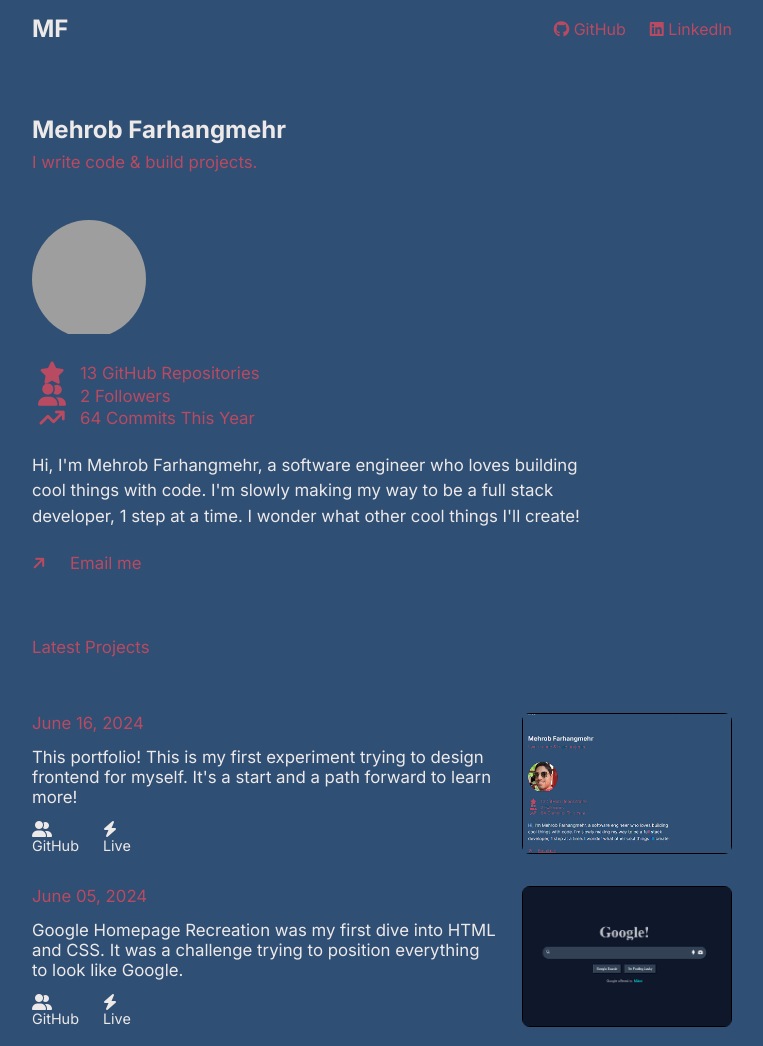
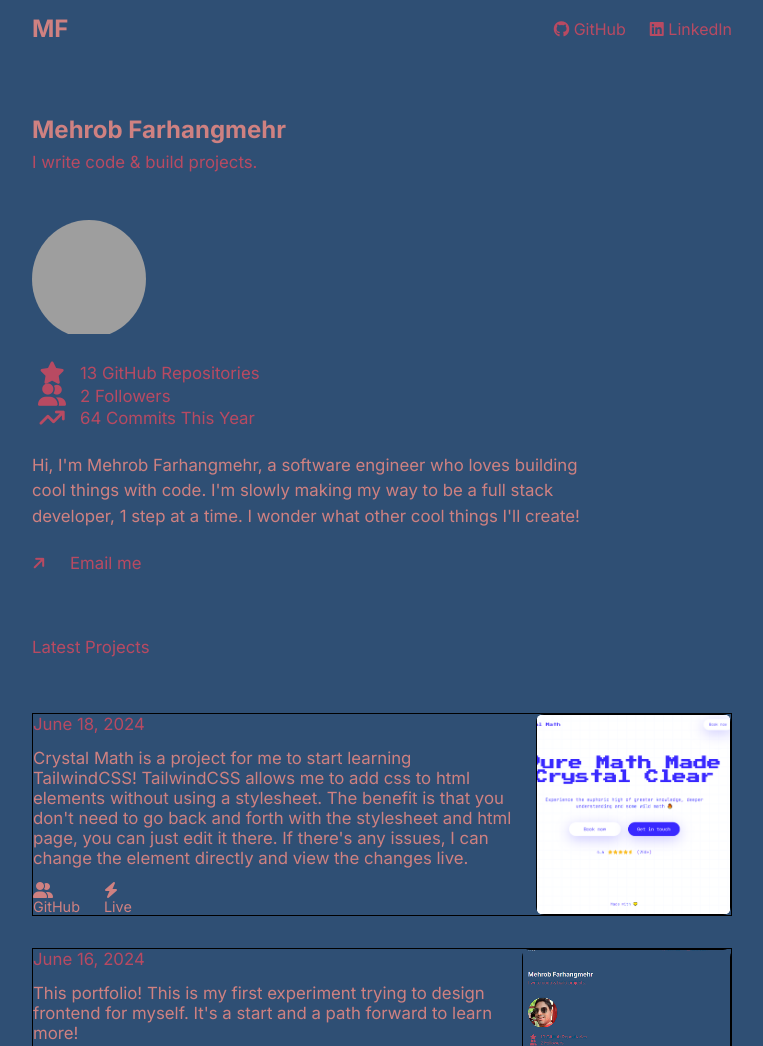
Before and after one commit to SacredClay/firstportfolio, a plain HTML site: page first-portfolio/index.html in a window 1280 px wide. Shown: the top 1046 px of the page, without its empty margins (258-1021 px from the left). Drawn offline with Linux system fonts and the light colour scheme; grey boxes are pictures that could not be loaded.

Commit message:
Added new project: crystal math and added a border for projects. (#4)

```diff
--- a/first-portfolio/index.html
+++ b/first-portfolio/index.html
@@ -97,6 +97,44 @@
       </section>
       <section class="projectContainer">
         <p class="darkerText headerText">Latest Projects</p>
+        <div class="projectItem">
+          <div>
+            <p class="darkerText">June 18, 2024</p>
+            <p>
+              Crystal Math is a project for me to start learning TailwindCSS!
+              TailwindCSS allows me to add css to html elements without using a
+              stylesheet. The benefit is that you don't need to go back and
+              forth with the stylesheet and html page, you can just edit it
+              there. If there's any issues, I can change the element directly
+              and view the changes live.
+            </p>
+            <div class="linkContainer">
+              <a
+                target="_blank"
+                href="https://github.com/SacredClay/crystal-math"
+                class="linkItem"
+              >
+                <div>
+                  <i class="fa-solid fa-user-group"></i>
+                </div>
+                <p>GitHub</p>
+              </a>
+              <a
+                target="_blank"
+                href="https://mehrobcrystalmath.netlify.app/"
+                class="linkItem"
+              >
+                <div>
+                  <i class="fa-solid fa-bolt"></i>
+                </div>
+                <p>Live</p>
+              </a>
+            </div>
+          </div>
+          <div class="projectImage">
+            <img src="/public/crystalmath.png" alt="Crystal-Math-img" />
+          </div>
+        </div>
         <div class="projectItem">
           <div>
             <p class="darkerText">June 16, 2024</p>
--- a/first-portfolio/style.css
+++ b/first-portfolio/style.css
@@ -1,5 +1,5 @@
 :root {
-  --primary-color: #ede9e9;
+  --primary-color: #cf8181;
   --secondary-color: #b84a62;
   --bg-color: #2f4f74;
 }
@@ -159,6 +159,11 @@ section {
   display: flex;
   align-items: stretch;
   gap: 24px;
+  border: black solid 0.5px;
+}
+
+.projectItem:hover {
+  border: #8b2772 solid 1px;
 }
 
 .projectItem div:first-child {
```
Also changed, not shown: first-portfolio/public/crystalmath.png (added).
